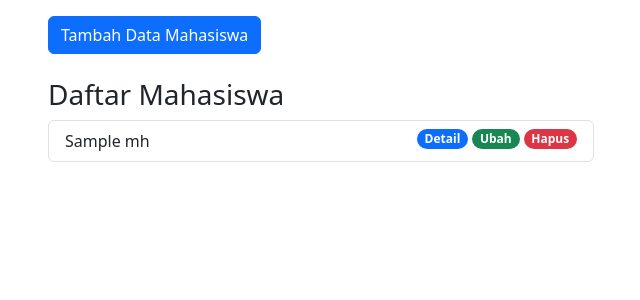
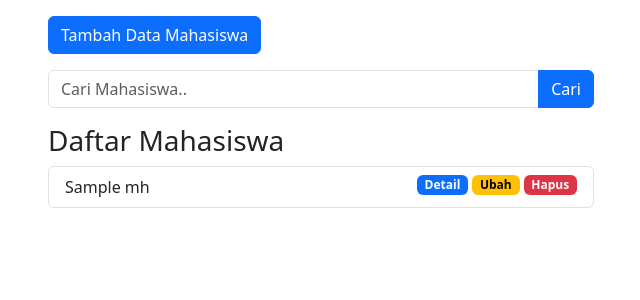
Before and after one commit to iqbalmaulanasidiq/prakweb2023_b_213040061_mvc, a PHP site: the page made by app/views/mahasiswa/index.php in a window 1280 px wide. Shown: the part 56-356 px from the top of the page, without its empty margins (34-674 px from the left). Run offline with PHP 8.4, Linux system fonts and the light colour scheme; the template is opened without the code that fills it: most values are stand-ins (such as "Sample title", 1, 10 or a date in 2020); some libraries are stand-ins or nearby versions.

Commit message:
akhirnya

```diff
--- a/app/views/mahasiswa/index.php
+++ b/app/views/mahasiswa/index.php
@@ -1,41 +1,50 @@
 <div class="container mt-3">
+
     <div class="row">
         <div class="col-lg-6">
-            <?php Flasher::flash() ?>
+            <?php Flasher::flash(); ?>
         </div>
     </div>
-    <div class="row">
+
+    <div class="row mb-3">
         <div class="col-lg-6">
+            <!-- Button trigger modal -->
             <button type="button" class="btn btn-primary tombolTambahData" data-bs-toggle="modal" data-bs-target="#formModal">
                 Tambah Data Mahasiswa
             </button>
-            <br><br>
+        </div>
+    </div>
+
+    <div class="row mb-3">
+        <div class="col-lg-6">
+            <form action="<?= BASEURL; ?>/mahasiswa/cari" method="post">
+                <div class="input-group">
+                    <input type="text" class="form-control" placeholder="Cari Mahasiswa.." name="keyword" id="keyword" autocomplete="off">
+                    <button class="btn btn-primary" type="submit" id="tombolCari">Cari</button>
+                </div>
+            </form>
+        </div>
+    </div>
+
+    <div class="row">
+        <div class="col-lg-6">
             <h3>Daftar Mahasiswa</h3>
-
-
-
             <ul class="list-group">
-                <?php foreach($data['mhs'] as $mhs) : ?>
-                    <li class="list-group-item ">
-                        <?= $mhs['nama'] ?>
-                        <a href="<?= BASEURL; ?>/mahasiswa/hapus/<?= $mhs['id']; ?>" class="badge bg-danger rounded-pill text-decoration-none float-end ms-1" onclick="return confirm('yakin?')">Hapus</a>
-                        <a href="<?= BASEURL; ?>/mahasiswa/detail/<?= $mhs['id'] ?>" class="badge bg-success rounded-pill text-decoration-none float-end ms-1 tampilModalUbah" data-bs-toggle="modal" data-bs-target="#formModal" data-id="<?= $mhs['id']; ?>">Ubah</a>
-                        <a href="<?= BASEURL; ?>/mahasiswa/detail/<?= $mhs['id']; ?>" class="badge bg-primary rounded-pill text-decoration-none float-end ms-1">Detail</a>
-
+                <?php foreach ($data['mhs'] as $mhs) : ?>
+                    <li class="list-group-item">
+                        <?= $mhs['nama']; ?>
+                        <a href="<?= BASEURL; ?>/mahasiswa/hapus/<?= $mhs['id']; ?>" class="badge text-bg-danger text-decoration-none float-end ms-1" onclick="return confirm('yakin?');">Hapus</a>
+                        <a href="<?= BASEURL; ?>/mahasiswa/ubah/<?= $mhs['id']; ?>" class="badge text-bg-warning text-decoration-none float-end ms-1  tampilModalUbah" data-bs-toggle="modal" data-bs-target="#formModal" data-id="<?= $mhs['id']; ?>">Ubah</a>
+                        <a href="<?= BASEURL; ?>/mahasiswa/detail/<?= $mhs['id']; ?>" class="badge text-bg-primary text-decoration-none float-end ms-1">Detail</a>
                     </li>
                 <?php endforeach; ?>
             </ul>
-
-
-
-
         </div>
     </div>
 </div>
 
-
 <!-- Modal -->
-<div class="modal fade" id="formModal" tabindex="-1" aria-labelledby="judulModal" aria-hidden="true">
+<div class="modal fade" id="formModal" tabindex="-1" aria-labelledby="formModalLabel" aria-hidden="true">
     <div class="modal-dialog">
         <div class="modal-content">
             <div class="modal-header">
@@ -43,26 +52,22 @@
                 <button type="button" class="btn-close" data-bs-dismiss="modal" aria-label="Close"></button>
             </div>
             <div class="modal-body">
-
                 <form action="<?= BASEURL; ?>/mahasiswa/tambah" method="post">
-        <input type="hidden" name="id"  id="id">
                     <input type="hidden" name="id" id="id">
                     <div class="mb-3">
-                <label for="nama" class="form-label">Nama</label>
+                        <label for="nama">Nama</label>
                         <input type="text" class="form-control" id="nama" name="nama">
                     </div>
-
                     <div class="mb-3">
-                <label for="nrp" class="form-label">NRP</label>
+                        <label for="nrp">NRP</label>
                         <input type="number" class="form-control" id="nrp" name="nrp">
                     </div>
-
                     <div class="mb-3">
-                <label for="email" class="form-label">Email</label>
-                <input type="text" class="form-control" id="email" name="email">
+                        <label for="email">Email</label>
+                        <input type="email" class="form-control" id="email" name="email">
                     </div>
-
-            <label for="jurusan">Jurusan</label>
+                    <div class="mb-3">
+                        <label for="jurusan" class="form-label">Jurusan</label>
                         <select class="form-select" id="jurusan" name="jurusan">
                             <option value="Teknik Informatika">Teknik Informatika</option>
                             <option value="Teknik Mesin">Teknik Mesin</option>
@@ -71,7 +76,7 @@
                             <option value="Teknik Planologi">Teknik Planologi</option>
                             <option value="Teknik Lingkungan">Teknik Lingkungan</option>
                         </select>
-
+                    </div>
             </div>
             <div class="modal-footer">
                 <button type="button" class="btn btn-secondary" data-bs-dismiss="modal">Close</button>
```
Also changed, not shown: app/controllers/Mahasiswa.php (+9 -0 lines), app/models/Mahasiswa_model.php (+11 -0 lines). Lines whose indentation alone changed are shown as unchanged.
